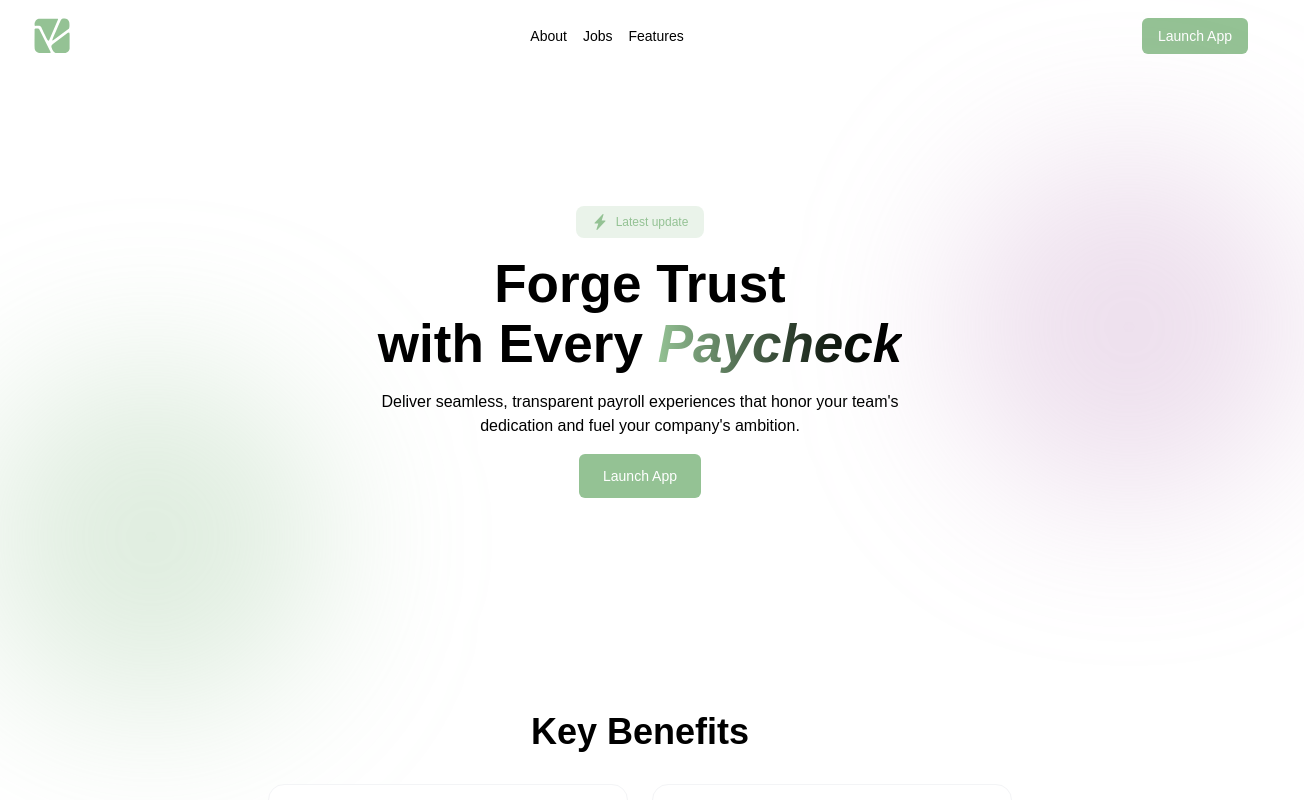
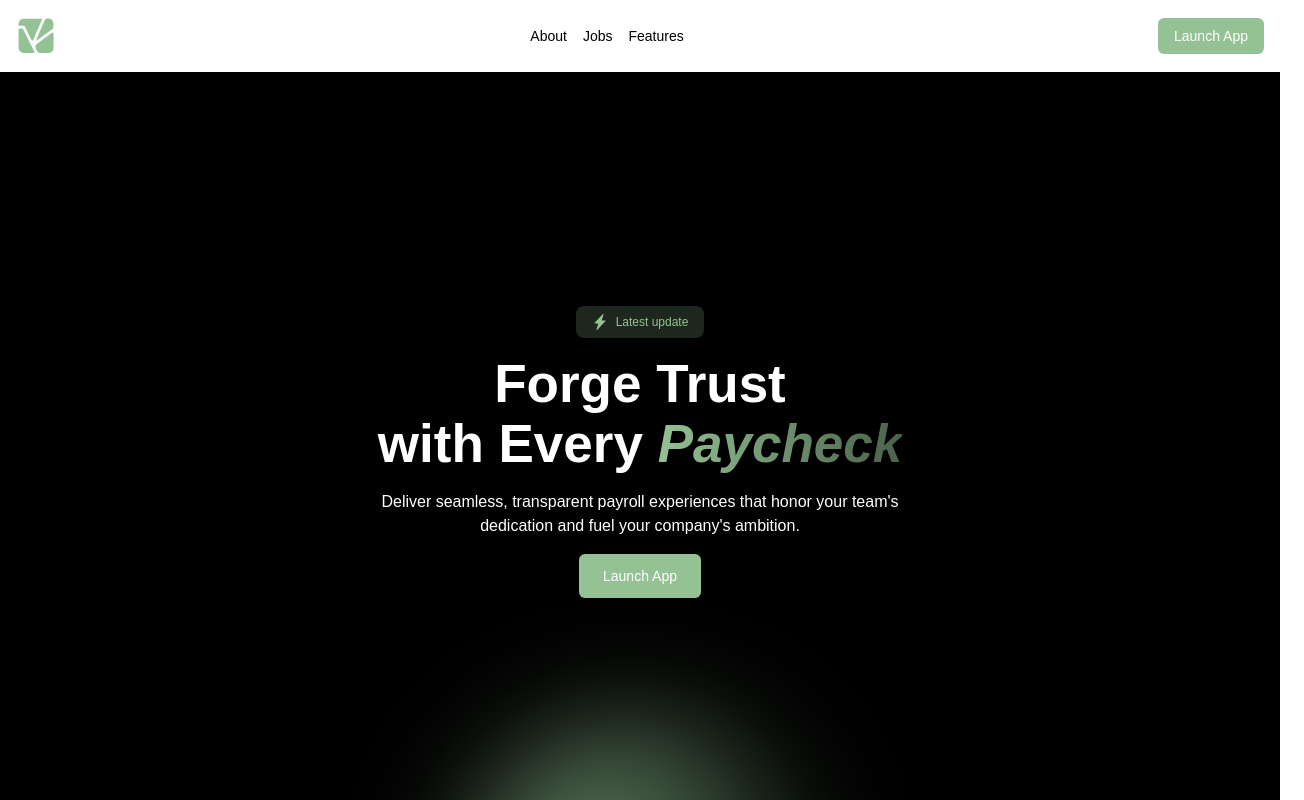
Before and after one commit to OxBryte/payroll-landing-page, a React (Vite) app: page / in a window 1280 px wide. Shown: the top 800 px of the page, 1304 px wide, since content can reach past the window. Built offline with nearby package versions, Linux system fonts and the light colour scheme.

Commit message:
Refactor code structure for improved readability and maintainability

```diff
--- a/src/components/features/Hero.jsx
+++ b/src/components/features/Hero.jsx
@@ -1,9 +1,12 @@
 import React from "react";
 import { BsArrowRight, BsLightningChargeFill } from "react-icons/bs";
+import Navbar from "../layout/Navbar";
 
 export default function Hero() {
   return (
-    <div className="w-full min-h-[70dvh] rounded-3xl p-10 mx-auto relative flex flex-col items-center justify-center">
+    <div className="w-full min-h-[100dvh] mx-auto relative">
+      <Navbar />
+      <div className="w-full min-h-[95dvh] p-4 md:p-10 mx-auto relative flex flex-col items-center overflow-hidden justify-center bg-[#000] text-white">
         <div className="flex flex-col gap-4 z-10 items-center text-center">
           <div className="bg-c-color/20 px-4 py-2 rounded-lg flex items-center gap-2 text-c-color">
             <BsLightningChargeFill />
@@ -12,7 +15,7 @@ export default function Hero() {
           </div>
           <p className="font-bricolage text-[53px] font-bold leading-[60px]">
             Forge Trust <br /> with Every{" "}
-          <span className="italic bg-clip-text text-transparent bg-gradient-to-r from-c-color to-black">
+            <span className="italic bg-clip-text text-transparent bg-gradient-to-r from-c-color to-c-color/50">
               Paycheck
             </span>{" "}
           </p>
@@ -24,10 +27,13 @@ export default function Hero() {
             Launch App
           </button>
         </div>
-      <div className="absolute -bottom-20 -left-10 m-auto bg-c-color/30 w-[350px] h-[350px] blur-[80px] rounded-full"></div>
-      <div className="absolute top-20 -right-10 m-auto bg-[#C294C2]/30 w-[350px] h-[350px] blur-[80px] rounded-full"></div>
-
-      {/* <div className="absolute inset-x-0 -bottom-60 m-auto bg-gradient-to-br from-c-color to-black w-[440px] h-[440px] blur-[30px] rounded-full"></div> */}
+        {/* <div className="absolute -bottom-20 -left-10 m-auto bg-c-color/50 w-[350px] h-[350px] blur-[80px] rounded-full"></div>
+      <div className="absolute top-20 -right-10 m-auto bg-[#C294C2]/50 w-[350px] h-[350px] blur-[80px] rounded-full"></div> */}
+        {/* <div className="absolute top-0 left-0 m-auto">
+          <img src="/light.webp" alt="" className="" />
+        </div> */}
+        <div className="absolute inset-x-0 -bottom-60 m-auto bg-gradient-to-br from-c-color to-black w-[340px] h-[340px] blur-[60px] rounded-full"></div>
+      </div>
     </div>
   );
 }
--- a/src/components/layout/Container.jsx
+++ b/src/components/layout/Container.jsx
@@ -4,7 +4,7 @@ import Navbar from "./Navbar";
 export default function Container({ children }) {
   return (
     <div className="w-full mx-auto max-w-[1450px] px-4 flex flex-col gap-0">
-      <Navbar />
+      {/* <Navbar /> */}
       {children}
     </div>
   );
--- a/src/components/layout/Navbar.jsx
+++ b/src/components/layout/Navbar.jsx
@@ -2,7 +2,7 @@ import React from "react";
 
 export default function Navbar() {
   return (
-    <div className="w-full h-18 flex items-center justify-between px-4">
+    <div className="w-full h-18 flex items-center justify-between max-w-[1450px] px-4 mx-auto">
       <div className="">
         <img src="valourpay_icon.svg" alt="" className="w-10" />
       </div>
--- a/src/pages/Home.jsx
+++ b/src/pages/Home.jsx
@@ -3,12 +3,14 @@ import Container from "../components/layout/Container";
 import Hero from "../components/features/Hero";
 import About from "../components/features/About";
 import Benefits from "../components/features/Benefits";
+import Navbar from "../components/layout/Navbar";
 
 export default function Home() {
   return (
     <div>
+      {/* <Navbar/> */}
+      <Hero />
       <Container>
-        <Hero />
         <Benefits />
         <About />
       </Container>
```
Also changed, not shown: public/light.webp (added). Lines whose indentation alone changed are shown as unchanged.
